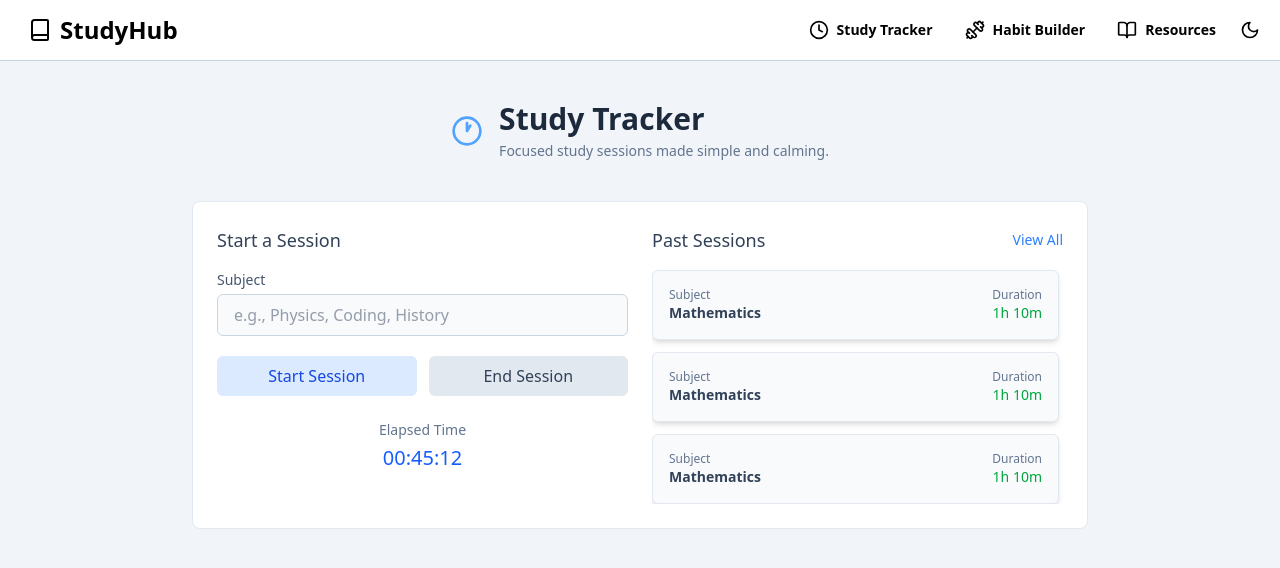
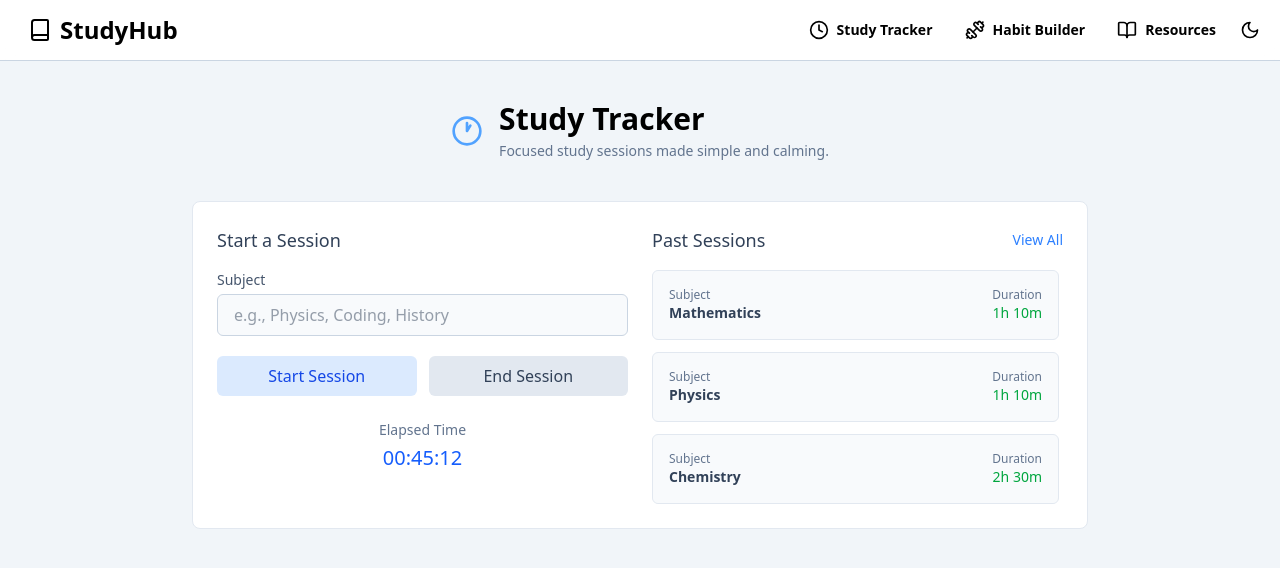
Before and after one commit to RikenMor001/StudyHub, a React (Vite) app: page /study-tracker in a window 1280 px wide. Shown: the top 568 px of the page. Built offline with nearby package versions, Linux system fonts and the light colour scheme.

Commit message:
Update studyTracker.jsx

```diff
--- a/src/pages/studyTracker/studyTracker.jsx
+++ b/src/pages/studyTracker/studyTracker.jsx
@@ -4,13 +4,13 @@ import { Card } from "../../ui/card";
 
 export const StudyTracker = () => {
   return (
-    <div className="min-h-screen bg-slate-100 py-10 px-4">
+    <div className="min-h-screen bg-slate-100 py-10 px-4 shadow-lg">
       <div className="max-w-4xl mx-auto">
 
         <div className="flex items-center gap-4 mb-10 justify-center">
           <Clock1 className="h-8 w-8 text-blue-400" />
           <div>
-            <h1 className="text-3xl font-semibold text-slate-800">Study Tracker</h1>
+            <h1 className="text-3xl font-semibold text-black">Study Tracker</h1>
             <p className="text-sm text-slate-500 mt-1">
               Focused study sessions made simple and calming.
             </p>
@@ -44,7 +44,6 @@ export const StudyTracker = () => {
             </div>
           </div>
 
-          {/* Past Sessions */}
           <div>
             <div className="flex justify-between items-center mb-4">
               <h2 className="text-lg font-medium text-slate-700">Past Sessions</h2>
@@ -52,8 +51,7 @@ export const StudyTracker = () => {
             </div>
 
             <div className="space-y-3 max-h-72 overflow-y-auto pr-1">
-              {[1, 2, 3].map((i) => (
-                <Card key={i} className="border border-slate-200 rounded-md p-4 bg-slate-50">
+                <div className="border border-slate-200 rounded-md p-4 bg-slate-50">
                   <div className="flex justify-between items-center">
                     <div>
                       <p className="text-xs text-slate-500">Subject</p>
@@ -64,8 +62,33 @@ export const StudyTracker = () => {
                       <p className="text-sm font-medium text-green-600">1h 10m</p>
                     </div>
                   </div>
-                </Card>
-              ))}
+                </div>
+
+                <div className="border border-slate-200 rounded-md p-4 bg-slate-50">
+                  <div className="flex justify-between items-center">
+                    <div>
+                      <p className="text-xs text-slate-500">Subject</p>
+                      <p className="text-sm font-semibold text-slate-700">Physics</p>
+                    </div>
+                    <div className="text-right">
+                      <p className="text-xs text-slate-500">Duration</p>
+                      <p className="text-sm font-medium text-green-600">1h 10m</p>
+                    </div>
+                  </div>
+                </div>
+
+                <div className="border border-slate-200 rounded-md p-4 bg-slate-50">
+                  <div className="flex justify-between items-center">
+                    <div>
+                      <p className="text-xs text-slate-500">Subject</p>
+                      <p className="text-sm font-semibold text-slate-700">Chemistry</p>
+                    </div>
+                    <div className="text-right">
+                      <p className="text-xs text-slate-500">Duration</p>
+                      <p className="text-sm font-medium text-green-600">2h 30m</p>
+                    </div>
+                  </div>
+                </div>
             </div>
           </div>
         </div>
```
